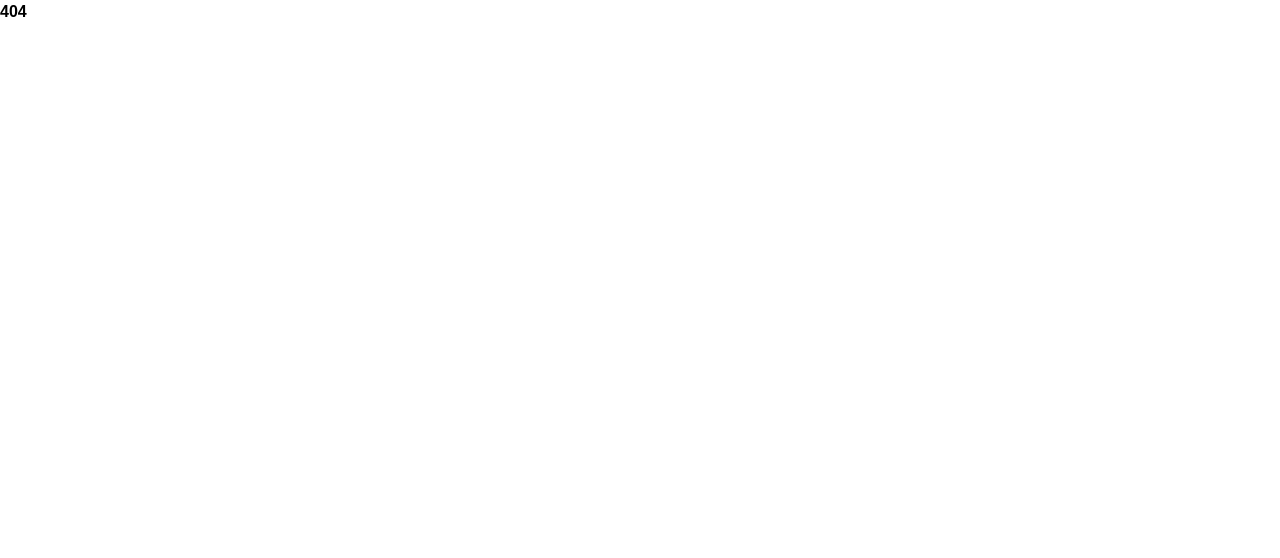
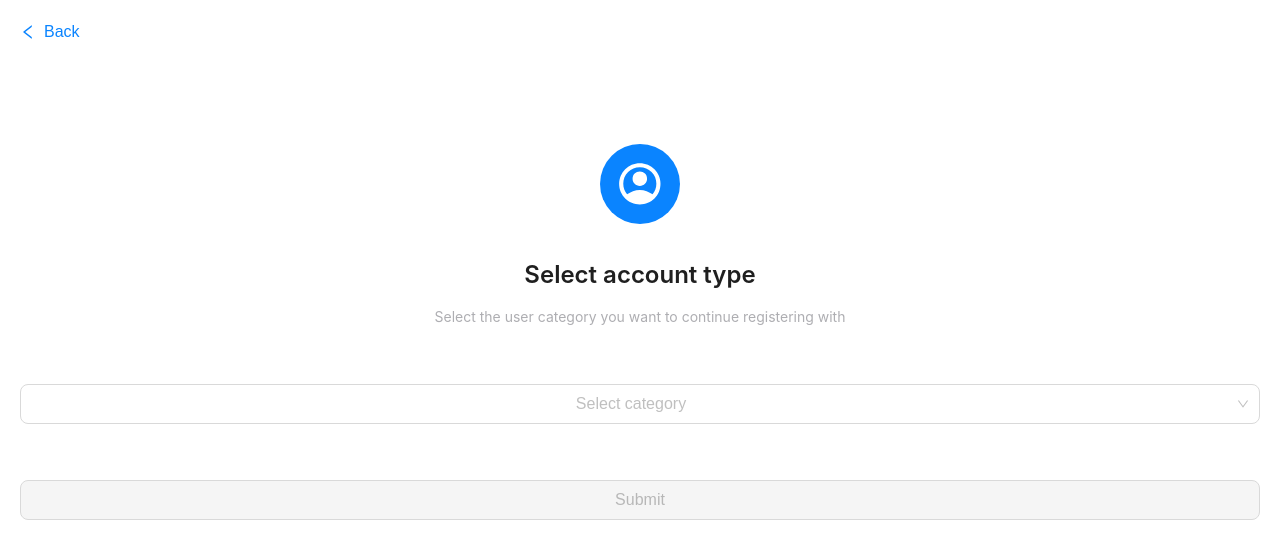
Before and after one commit to mamay12/FlatFleet, a React (Vite) app: page /account-type in a window 1280 px wide. Shown: the top 558 px of the page. Built offline with nearby package versions, Linux system fonts and the light colour scheme.

Commit message:
account type selector

```diff
--- a/package.json
+++ b/package.json
@@ -15,6 +15,7 @@
     "firebase": "^11.0.2",
     "react": "^18.3.1",
     "react-dom": "^18.3.1",
+    "react-google-autocomplete": "^2.7.3",
     "react-router": "^7.0.1",
     "sass": "^1.81.1",
     "swiper": "^11.1.15"
--- /dev/null
+++ b/src/components/PlacesAutocomplete.tsx
@@ -0,0 +1,50 @@
+import { useState } from "react";
+import { AutoComplete } from "antd";
+
+const API_KEY = "AIzaSyCkVOEKgJjK1Rcn2lgF-3pGUgt4MHwubd8"
+
+const GooglePlacesAutocomplete = () => {
+  const [options, setOptions] = useState([]);
+
+  const handleSearch = async (value: any) => {
+    if (!value) {
+      setOptions([]);
+      return;
+    }
+
+    try {
+      const response = await fetch(
+        `https://maps.googleapis.com/maps/api/place/autocomplete/json?input=${value}&key=${API_KEY}`
+      );
+      const data = await response.json();
+
+      if (data.status === "OK") {
+        const places = data.predictions.map((place: any) => ({
+          value: place.description,
+          label: place.description,
+        }));
+        setOptions(places);
+      } else {
+        console.error("Error fetching autocomplete data", data.status);
+      }
+    } catch (error) {
+      console.error("Error fetching autocomplete data", error);
+    }
+  };
+
+  const handleSelect = (value: any) => {
+    console.log("Selected place:", value);
+  };
+
+  return (
+    <AutoComplete
+      options={options}
+      style={{ width: 300 }}
+      onSearch={handleSearch}
+      onSelect={handleSelect}
+      placeholder="Enter a location"
+    />
+  );
+};
+
+export default GooglePlacesAutocomplete;
--- /dev/null
+++ b/src/pages/AccountTypeSelector.tsx
@@ -0,0 +1,67 @@
+import { useState } from 'react';
+import { Button, Typography, Select } from 'antd';
+import { LeftOutlined } from '@ant-design/icons';
+import { useNavigate } from 'react-router';
+import '../styles/_accountTypeSelector.sass';
+
+const { Title, Text } = Typography;
+
+const accountTypes = [
+    { value: 'house_committee', label: 'House committee', url: "/onboarding" },
+    { value: 'management_company', label: 'Management company', url: "/onboarding2" },
+    { value: 'tenant', label: 'The tenant of the house', url: "/onboarding3" },
+    { value: 'doubt', label: 'Doubt', url: "/onboarding4" },
+];
+
+const AccountTypeSelector: React.FC = () => {
+    const navigate = useNavigate();
+    const [selectedType, setSelectedType] = useState<string>();
+
+    const handleSubmit = () => {
+        if (selectedType) {
+            const url = accountTypes.find(({value}) => value === selectedType)?.url;
+            navigate(url ?? "");
+        }
+    };
+
+    return (
+        <div className="account-type-selector">
+            <div className="header">
+                <button className="back-button" onClick={() => navigate(-1)}>
+                    <LeftOutlined /> Back
+                </button>
+            </div>
+
+            <div className="content">
+                <div className="icon-container">
+                    <img src="/assets/account.svg" alt="Account" />
+                </div>
+
+                <Title level={2}>Select account type</Title>
+                <Text className="description">
+                    Select the user category you want to continue registering with
+                </Text>
+
+                <Select
+                    placeholder="Select category"
+                    className="category-select"
+                    onChange={(value) => setSelectedType(value)}
+                    options={accountTypes}
+                    size="large"
+                />
+
+                <Button
+                    type="primary"
+                    block
+                    size="large"
+                    disabled={!selectedType}
+                    onClick={handleSubmit}
+                >
+                    Submit
+                </Button>
+            </div>
+        </div>
+    );
+};
+
+export default AccountTypeSelector;
--- /dev/null
+++ b/src/pages/BuildingLocation.tsx
@@ -0,0 +1,58 @@
+import { Input, Typography } from 'antd';
+import { LeftOutlined, CloseCircleOutlined, EnvironmentOutlined } from '@ant-design/icons';
+import { useNavigate } from 'react-router';
+import '../styles/_buildingLocation.sass';
+import GooglePlacesAutocomplete from '../components/PlacesAutocomplete';
+import { usePlacesWidget } from 'react-google-autocomplete';
+
+const { Text } = Typography;
+
+const PlaceAutocomplete: React.FC<{}> = () => {
+    const { ref } = usePlacesWidget({
+        apiKey: "AIzaSyCkVOEKgJjK1Rcn2lgF-3pGUgt4MHwubd8",
+        onPlaceSelected: (place) => console.log(place)
+    })
+    return (
+        <input ref={ref as any} />
+    )
+}
+
+const BuildingLocation: React.FC = () => {
+    const navigate = useNavigate();
+
+    return (
+        <div className="building-location">
+            <div className="header">
+                <button className="back-button" onClick={() => navigate(-1)}>
+                    <LeftOutlined /> Back
+                </button>
+            </div>
+
+            <div className="content">
+                <div className="search-section">
+                    <Text className="label">Your home's location</Text>
+                    <div className="search-container">
+                        <Input
+                            placeholder="Search address"
+                            prefix={<EnvironmentOutlined />}
+                            suffix={<CloseCircleOutlined />}
+                            size="large"
+                        />
+                        <GooglePlacesAutocomplete />
+                        <PlaceAutocomplete />
+                    </div>
+                </div>
+
+                <div className="error-message">
+                    <Text>Address not found, please try again</Text>
+                </div>
+
+                <button className="select-map-button">
+                    Select on the map
+                </button>
+            </div>
+        </div>
+    );
+};
+
+export default BuildingLocation;
--- a/src/pages/index.tsx
+++ b/src/pages/index.tsx
@@ -11,6 +11,8 @@ import SetPassword from "./SetPassword";
 import SetPasswordSuccess from "./SetPasswordSccess";
 import StartScreenPage from "./StartScreen.tsx";
 import SignUpPage from "./register";
+import BuildingLocation from "./BuildingLocation.tsx";
+import AccountTypeSelector from "./AccountTypeSelector.tsx";
 
 const ScrollToTop: FC<{ children: JSX.Element }> = ({children}) => {
     const location = useLocation();
@@ -54,6 +56,14 @@ const Router: FC = () => {
                     element={<SetPasswordSuccess />}
                 />
                 <Route
+                    path="/account-type"
+                    element={<AccountTypeSelector />}
+                />
+                <Route
+                    path="/building-location"
+                    element={<BuildingLocation />}
+                />
+                <Route
                     path='/login'
                     element={<Login/>}
                 />
--- /dev/null
+++ b/src/styles/_accountTypeSelector.sass
@@ -0,0 +1,58 @@
+@use "vars" as *
+
+.account-type-selector
+    padding: 20px
+    height: 100vh
+    background: $white
+
+    .header
+        margin-bottom: 40px
+
+        .back-button
+            background: none
+            border: none
+            color: $blue
+            font-size: 16px
+            display: flex
+            align-items: center
+            gap: 8px
+            cursor: pointer
+            padding: 0
+
+    .content
+        display: flex
+        flex-direction: column
+        align-items: center
+        text-align: center
+        padding-block-start: 60px
+        gap: 16px
+
+        .icon-container
+            width: 80px
+            height: 80px
+            background: $blue
+            border-radius: 50%
+            display: flex
+            align-items: center
+            justify-content: center
+            margin-bottom: 20px
+
+            img
+                width: 50px
+                height: 50px
+                filter: brightness(0) invert(1)
+
+        h2
+            margin: 0
+            font-size: 24px
+
+        .description
+            color: $gray-05
+            margin-bottom: 20px
+
+        .category-select
+            width: 100%
+            margin: 20px 0
+
+        .ant-btn
+            margin-top: 20px
--- /dev/null
+++ b/src/styles/_buildingLocation.sass
@@ -0,0 +1,56 @@
+@use "vars" as *
+
+.building-location
+    padding: 20px
+    height: 100vh
+    background: $white
+
+    .header
+        margin-bottom: 40px
+
+        .back-button
+            background: none
+            border: none
+            color: $blue
+            font-size: 16px
+            display: flex
+            align-items: center
+            gap: 8px
+            cursor: pointer
+            padding: 0
+
+    .content
+        .search-section
+            .label
+                display: block
+                color: $default-black
+                margin-bottom: 8px
+                font-size: 14px
+
+            .search-container
+                position: relative
+
+                .ant-input-affix-wrapper
+                    border-radius: 8px
+
+                    .anticon-close-circle
+                        color: $gray-05
+                        cursor: pointer
+
+                    .anticon-environment
+                        color: $blue
+
+        .error-message
+            margin-top: 16px
+            text-align: center
+            color: $error
+
+        .select-map-button
+            width: 100%
+            margin-top: 16px
+            background: none
+            border: none
+            color: $blue
+            font-size: 16px
+            cursor: pointer
+            text-align: center
```
Also changed, not shown: public/assets/account.svg (added), 1 other file (tests, documents, lock files or other folders).
